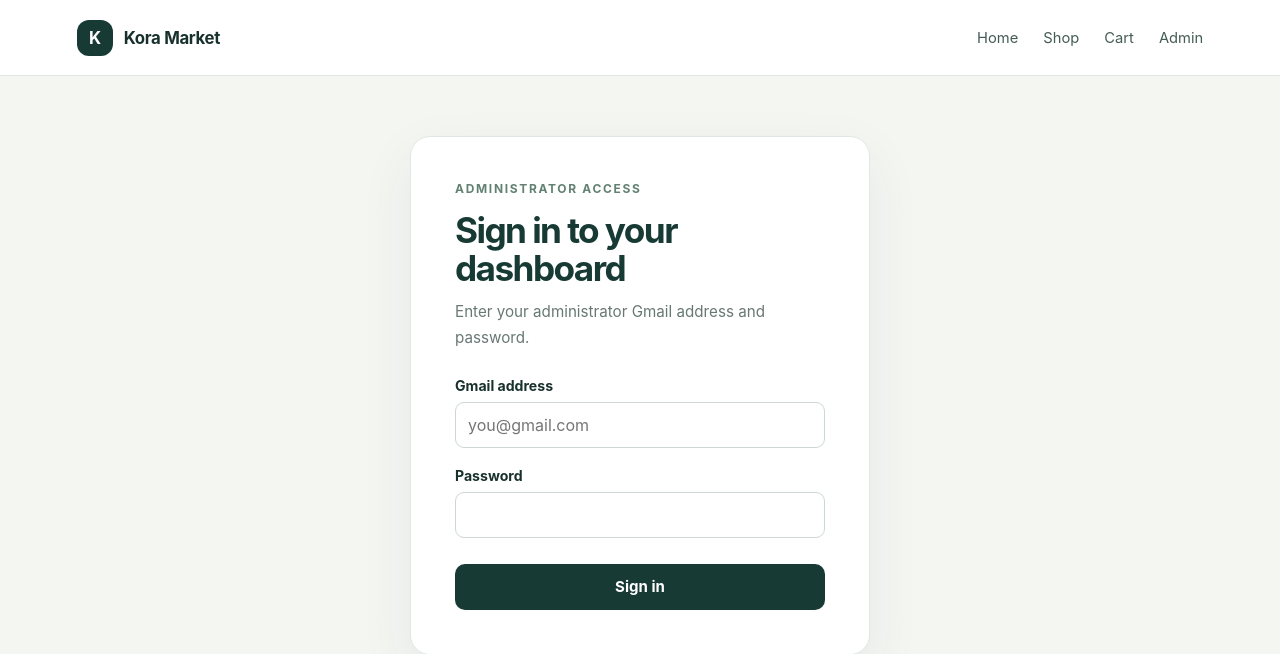
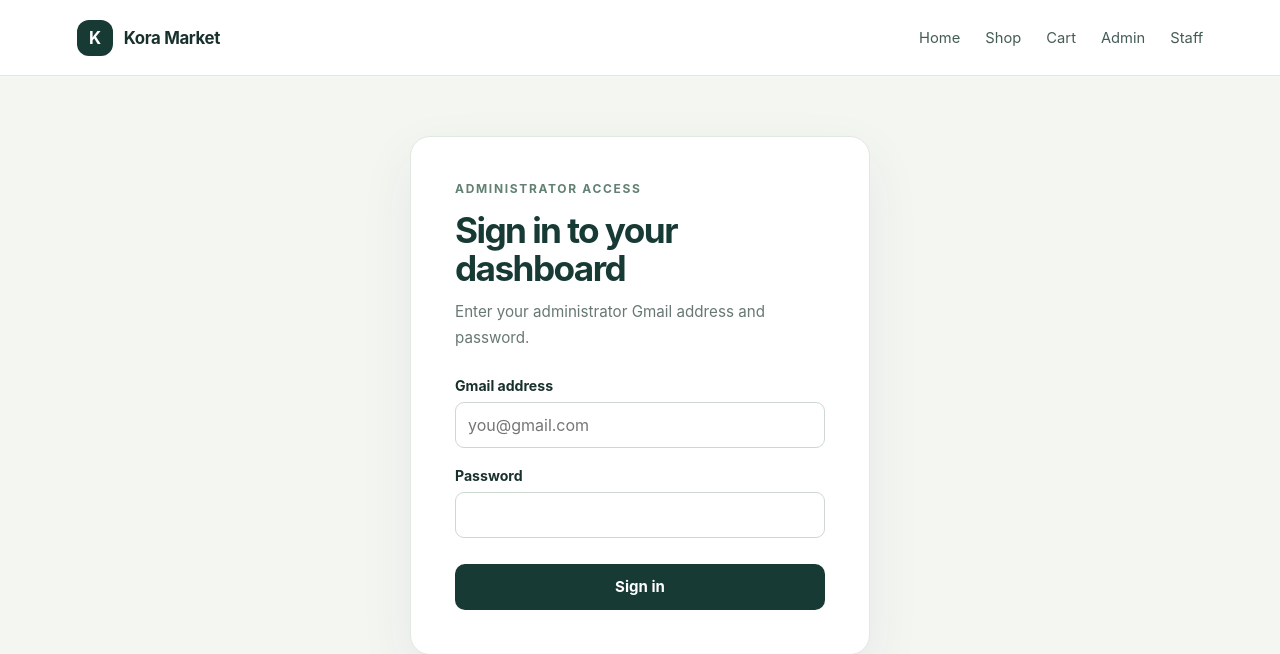
Before and after one commit to mustaphtouray7-svg/kora-market, a Flask app: a page that uses store/templates/base.html in a window 1280 px wide. Shown: the top 654 px of the page. Run offline with Flask 3, Linux system fonts and the light colour scheme; parts of the project's set-up code (start-up, migrations or seed data) failed here and were passed over.

Commit message:
Add staff sign-in navigation

```diff
--- a/store/templates/base.html
+++ b/store/templates/base.html
@@ -20,6 +20,7 @@
         {% set cart_count = session.get("cart", {}).values() | sum %}
         <a class="nav-cart" href="{{ url_for('cart') }}">Cart{% if cart_count %}<span class="nav-cart-count">{{ cart_count }}</span>{% endif %}</a>
         <a href="{{ url_for('auth.login') }}">Admin</a>
+        <a href="{{ url_for('auth.staff_login') }}">Staff</a>
       </nav>
     </header>
     <main class="page">
```
